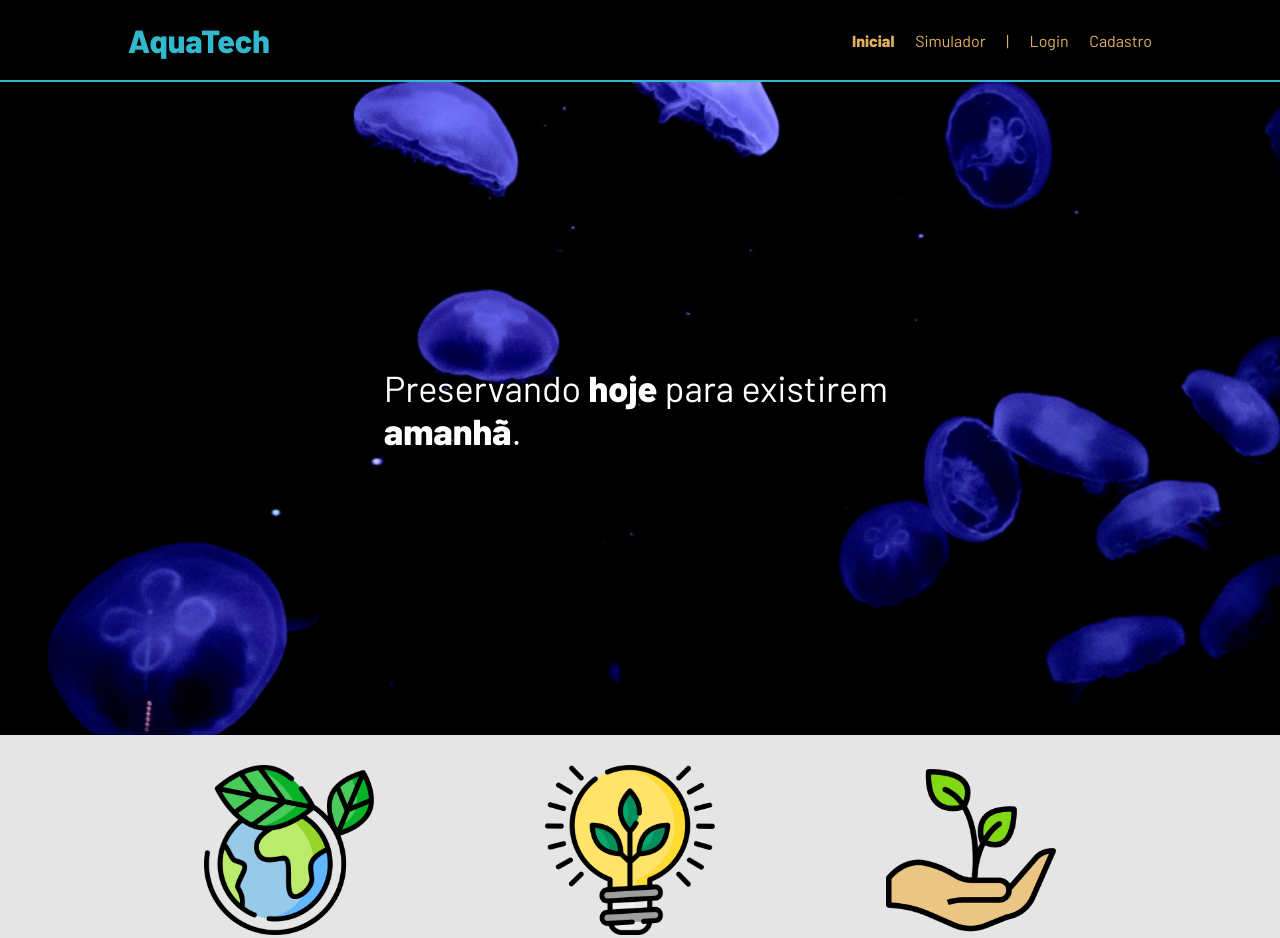
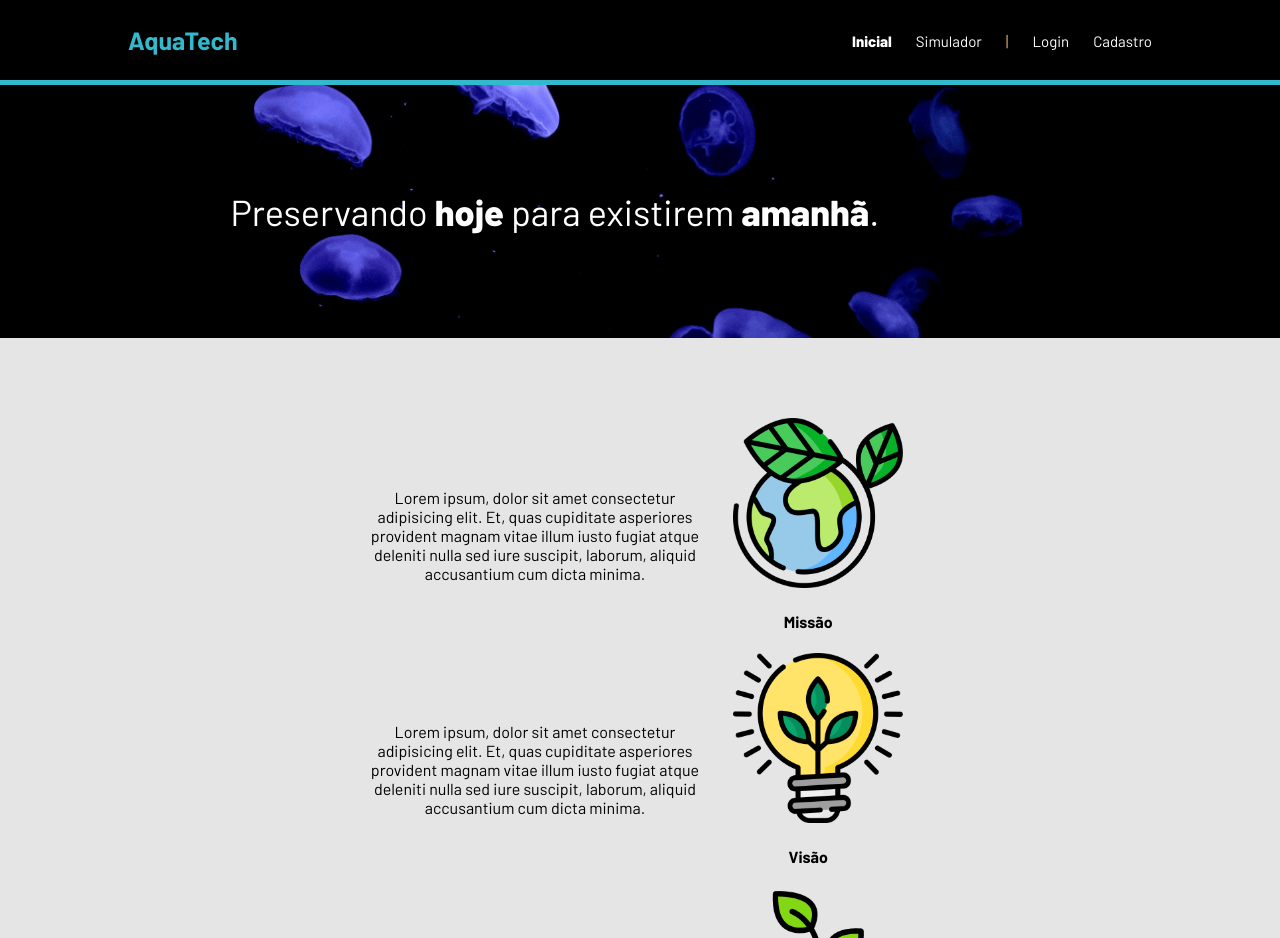
Before and after one commit to plzonly/aquatech-repo, a plain HTML site: page aquatech-somente-html/public/index.html in a window 1280 px wide. Shown: the top 938 px of the page. Drawn offline with Linux system fonts and the light colour scheme.

Commit message:
Atualizado

```diff
--- a/aquatech-somente-html/public/index.html
+++ b/aquatech-somente-html/public/index.html
@@ -24,7 +24,7 @@
           <li>
             <a href="simulador.html">Simulador</a>
           </li>
-          <li>|</li>
+          <li class="traço">|</li>
           <li>
             <a href="login.html">Login</a>
           </li>
@@ -45,22 +45,28 @@
       <div class="container">
         <div class="boxes">
           <div class="box">
+            <div class="img_h4">
               <img src="../public/assets/imgs/planet-earth_color.png">
               <h4>Missão</h4>
+            </div>
             <p>Lorem ipsum, dolor sit amet consectetur adipisicing elit. Et, quas cupiditate asperiores provident magnam
               vitae illum iusto fugiat atque deleniti nulla sed iure suscipit, laborum, aliquid accusantium cum dicta
               minima.</p>
           </div>
           <div class="box">
+            <div class="img_h4">
               <img src="../public/assets/imgs/lightbulb_color.png">
               <h4>Visão</h4>
+            </div>
             <p>Lorem ipsum, dolor sit amet consectetur adipisicing elit. Et, quas cupiditate asperiores provident magnam
               vitae illum iusto fugiat atque deleniti nulla sed iure suscipit, laborum, aliquid accusantium cum dicta
               minima.</p>
           </div>
           <div class="box">
+            <div class="img_h4">
               <img src="../public/assets/imgs/growth_color.png">
               <h4>Valores</h4>
+            </div>
             <p>Lorem ipsum, dolor sit amet consectetur adipisicing elit. Et, quas cupiditate asperiores provident magnam
               vitae illum iusto fugiat atque deleniti nulla sed iure suscipit, laborum, aliquid accusantium cum dicta
               minima.</p>
--- a/aquatech-somente-html/public/styles/style.css
+++ b/aquatech-somente-html/public/styles/style.css
@@ -12,14 +12,14 @@ body {
 
 :root {
     --tamanho-header: 80px;
+    --tamanho-banner: calc(50vh - var(--tamanho-header) - var(--tamanho-footer) - 2px);
+    --tamanho-login: calc(100vh - var(--tamanho-header) - var(--tamanho-footer) - 2px);
     --tamanho-footer: 65px;
-    --tamanho-banner: calc(100vh - var(--tamanho-header) - var(--tamanho-footer) - 2px);
-    --tamanho-login: calc(100vh - var(--tamanho-header) - var(--tamanho-footer) - 2px);
 }
 
 .header {
     height: var(--tamanho-header);
-    border-bottom: 2px solid #32b9cd;
+    border-bottom: 5px solid #32b9cd;
 }
 
 .container{
@@ -32,9 +32,22 @@ body {
     justify-content: space-between;
     align-items: center;
     height: 100%;
+    font-size: 16px;
+}
+
+.header h1 {
+    text-decoration: none;
+    color: #32b9cd;
+    font-size: 25px;
 }
 
 .header a {
+    text-decoration: none;
+    color: #ffffff;
+    font-size: 15px;
+}
+
+.header .traço {
     text-decoration: none;
     color: #e3b062;
 }
@@ -55,7 +68,7 @@ body {
 .titulo {
     color: #32b9cd;
     width: fit-content;
-    font-weight: 800;
+    font-weight: 500px;
 }
 
 .banner {
@@ -72,7 +85,7 @@ body {
 }
 
 .banner .container p {
-    width: 50%;
+    width: 80%;
     margin: 0;
     padding: 0;
     font-size: 36px;
@@ -87,26 +100,36 @@ body {
     display: flex;
     justify-content: center;
     align-items: center;
+    padding: 50px;
+}
+
+.social .container{
+    display: flex;
+    justify-content: center;
 }
 
 .social .container .boxes {
     display: flex;
     justify-content: space-between;
-    width: 100%;
+    flex-direction: column;
+    width: 60%;
     padding: 30px 0;
 }
 
 .box {
     display: flex;
     align-items: center;
-    flex-direction: column;
+    flex-direction: row-reverse;
+    justify-content: space-between;
     margin-right: 20px;
     text-align: center;
 }
 
 .box img {
     width: 170px;
+    padding-left: 20px;
 }
+
 
 .footer {
     background-color: #32b9cd;
@@ -118,6 +141,11 @@ body {
 .footer .container {
     justify-content: center;
     align-items: center;
+}
+
+.footer .container h4 {
+    align-self: center;
+    margin-top: 4%;
 }
 
 .version {
```
Lines whose indentation alone changed are shown as unchanged.
